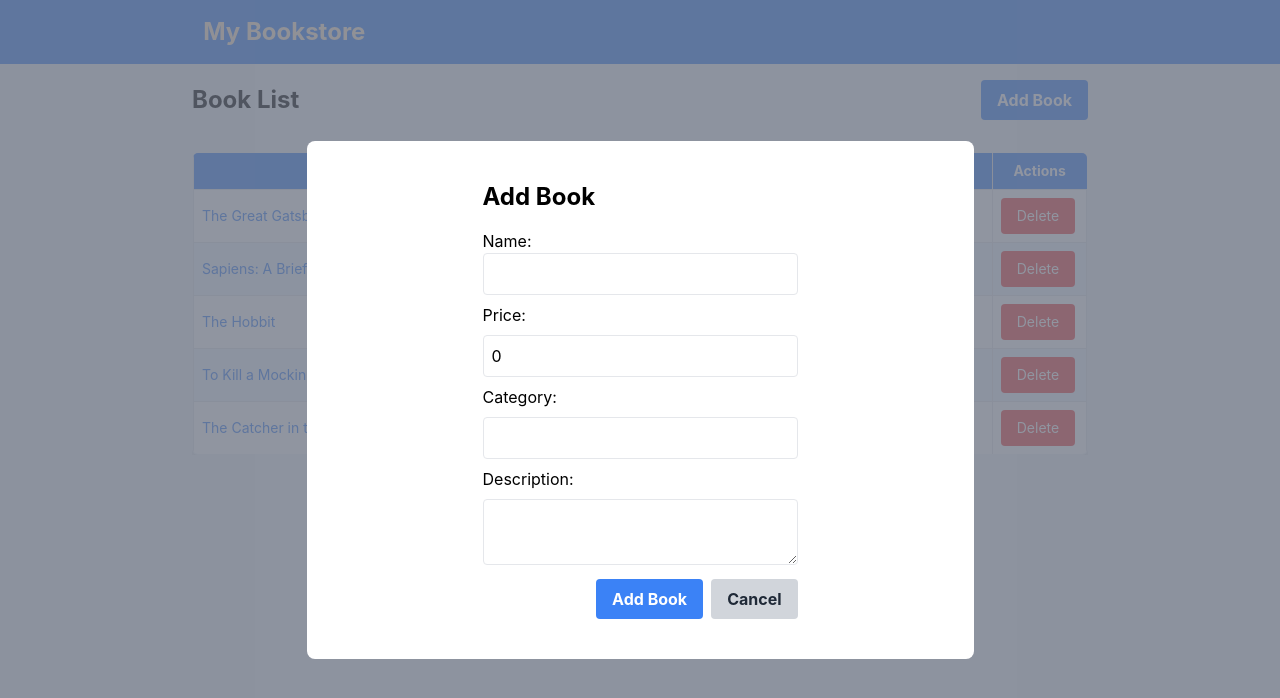
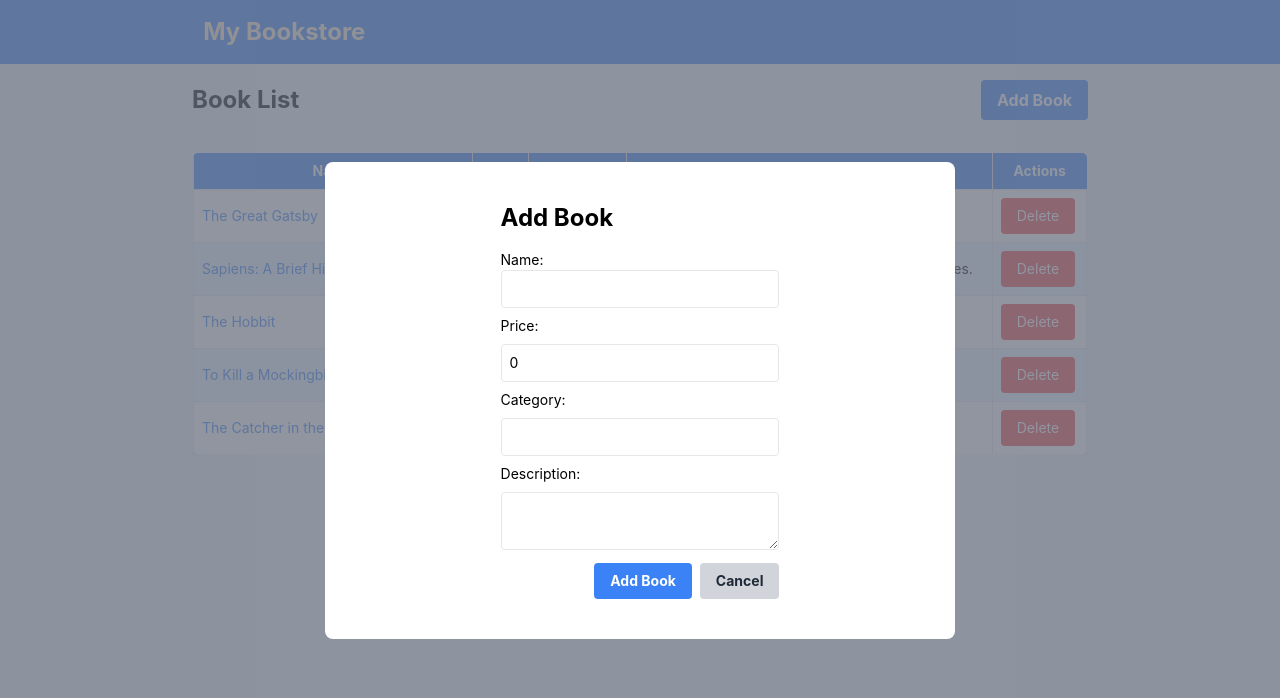
Before and after one commit to shivam-9999/FDT-Blazesoft, a Next.js app: page / in a window 1280 px wide. Both pictures are taken after a click on the button "Add Book". Shown: the top 698 px of the page. Built offline with nearby package versions, Linux system fonts and the light colour scheme.

Commit message:
font change

```diff
--- a/src/app/Components/AddBook.tsx
+++ b/src/app/Components/AddBook.tsx
@@ -49,7 +49,7 @@ const AddBookModal: React.FC = () => {
       </div>
       {isModalOpen && (
         <div className="fixed inset-0  bg-gray-500  bg-opacity-75 flex items-center justify-center">
-          <div className="bg-white py-10 text-md lg:px-44 sm:px-28  rounded-lg">
+          <div className="bg-white py-10 text-sm lg:px-44 sm:px-28  rounded-lg">
             <h2 className="text-2xl font-bold mb-4">Add Book</h2>
 
             <label className=" mb-2">Name:</label>
```
